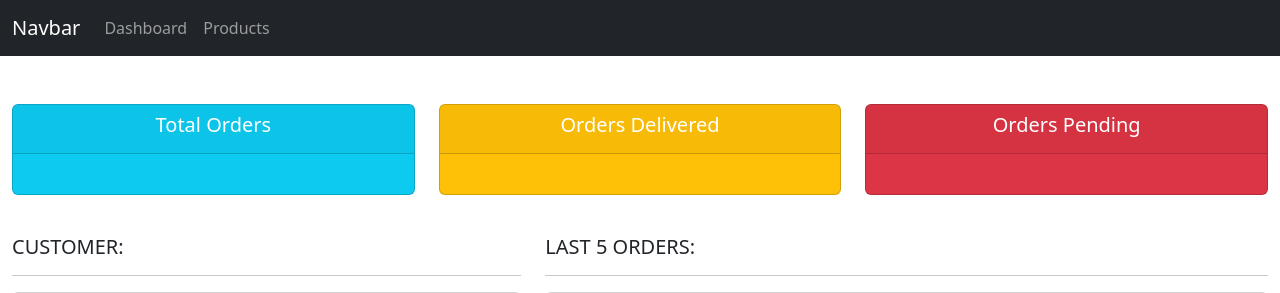
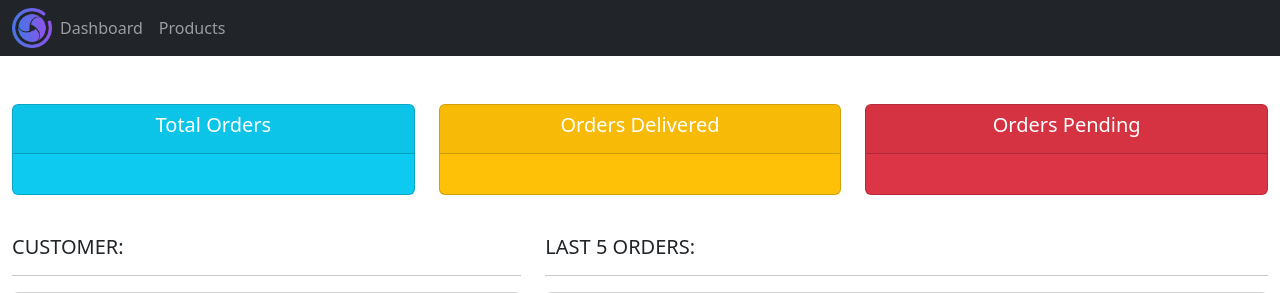
Before and after one commit to Akhadafi/Django, a Django app: page / in a window 1280 px wide. Shown: the top 293 px of the page. Run offline with Django 3.2, Linux system fonts and the light colour scheme.

Commit message:
04 Static Files & Images - Django Framework

```diff
--- a/accounts/templates/accounts/navbar.html
+++ b/accounts/templates/accounts/navbar.html
@@ -1,6 +1,7 @@
+{% load static %}
 <nav class="navbar navbar-expand-lg bg-dark navbar-dark">
   <div class="container-fluid">
-    <a class="navbar-brand" href="#">Navbar</a>
+    <img src="{% static 'images/logo.png' %}" width="40" />
     <button
       class="navbar-toggler"
       type="button"
--- a/crm/settings.py
+++ b/crm/settings.py
@@ -120,6 +120,9 @@
 # https://docs.djangoproject.com/en/3.2/howto/static-files/
 
 STATIC_URL = "/static/"
+MEDIA_URL = "/images/"
+
+STATICFILES_DIRS = [BASE_DIR / "static"]
 
 # Default primary key field type
 # https://docs.djangoproject.com/en/3.2/ref/settings/#default-auto-field
```
Also changed, not shown: static/images/logo.png (added).
